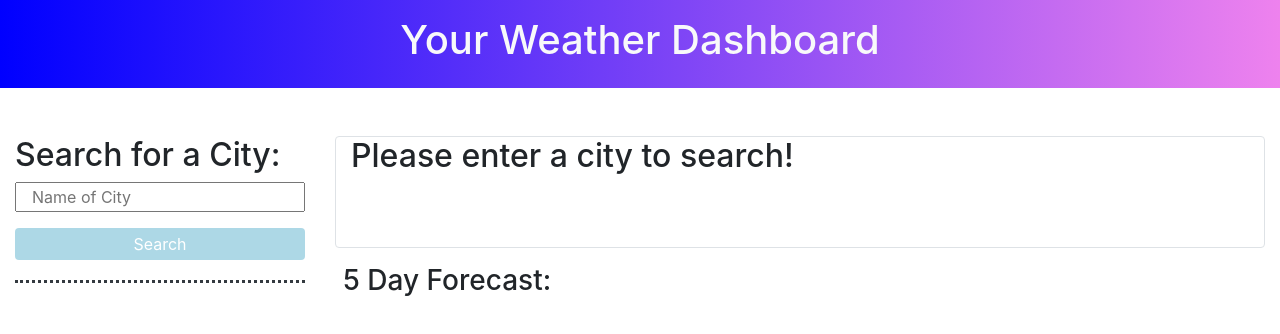
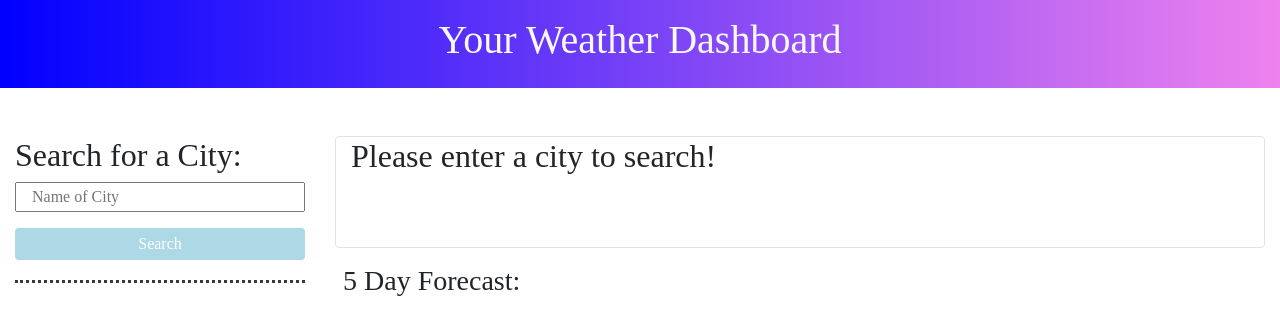
Before and after one commit to Interrubble/WeatherDash, a plain HTML site: page index.html in a window 1280 px wide. Drawn offline with nearby package versions, Linux system fonts and the light colour scheme; no server answers.

Commit message:
updated font family

```diff
--- a/style.css
+++ b/style.css
@@ -1,3 +1,6 @@
+* {
+    font-family: 'Times New Roman', Times, serif;
+}
 
 p {
     font-size: 14px;
```
